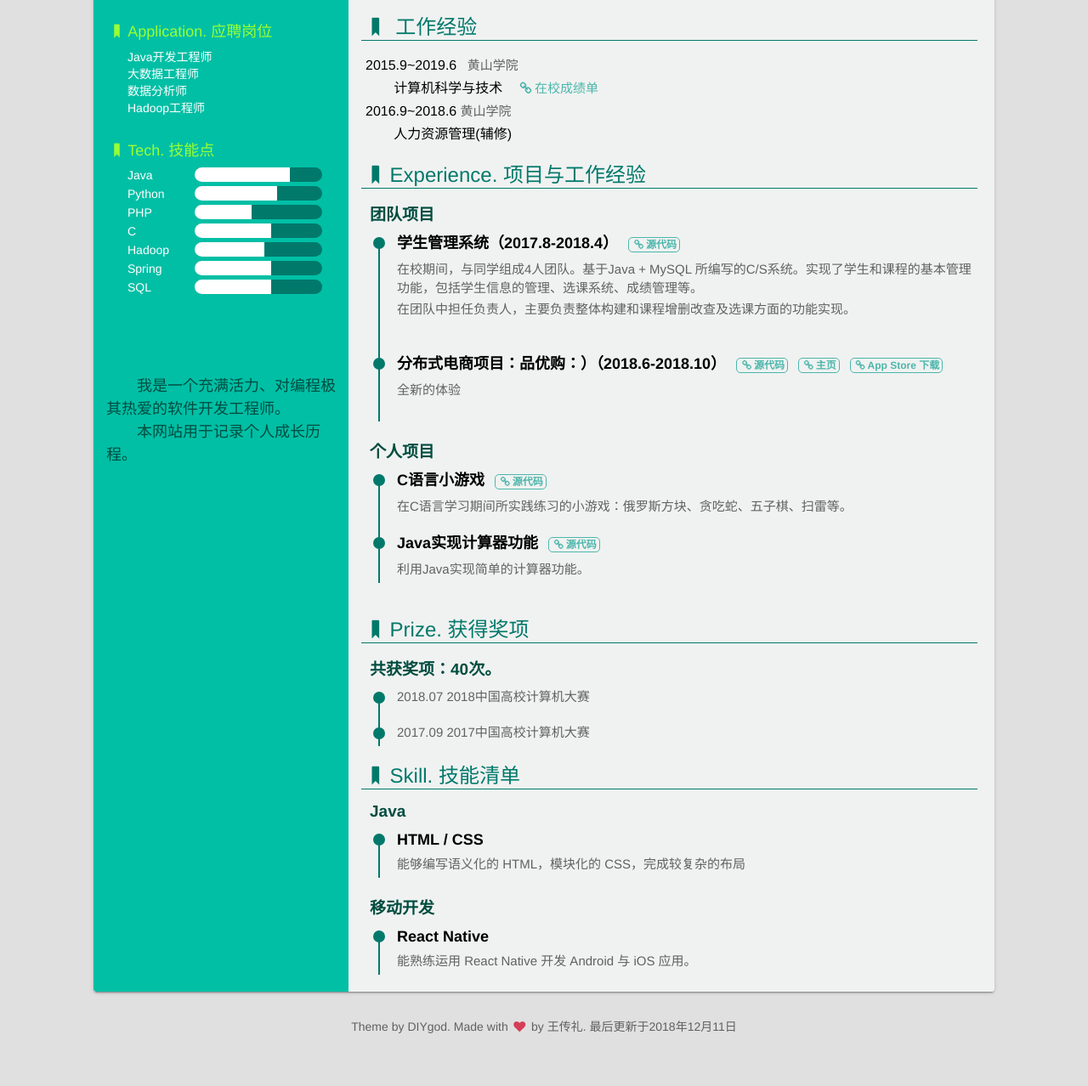
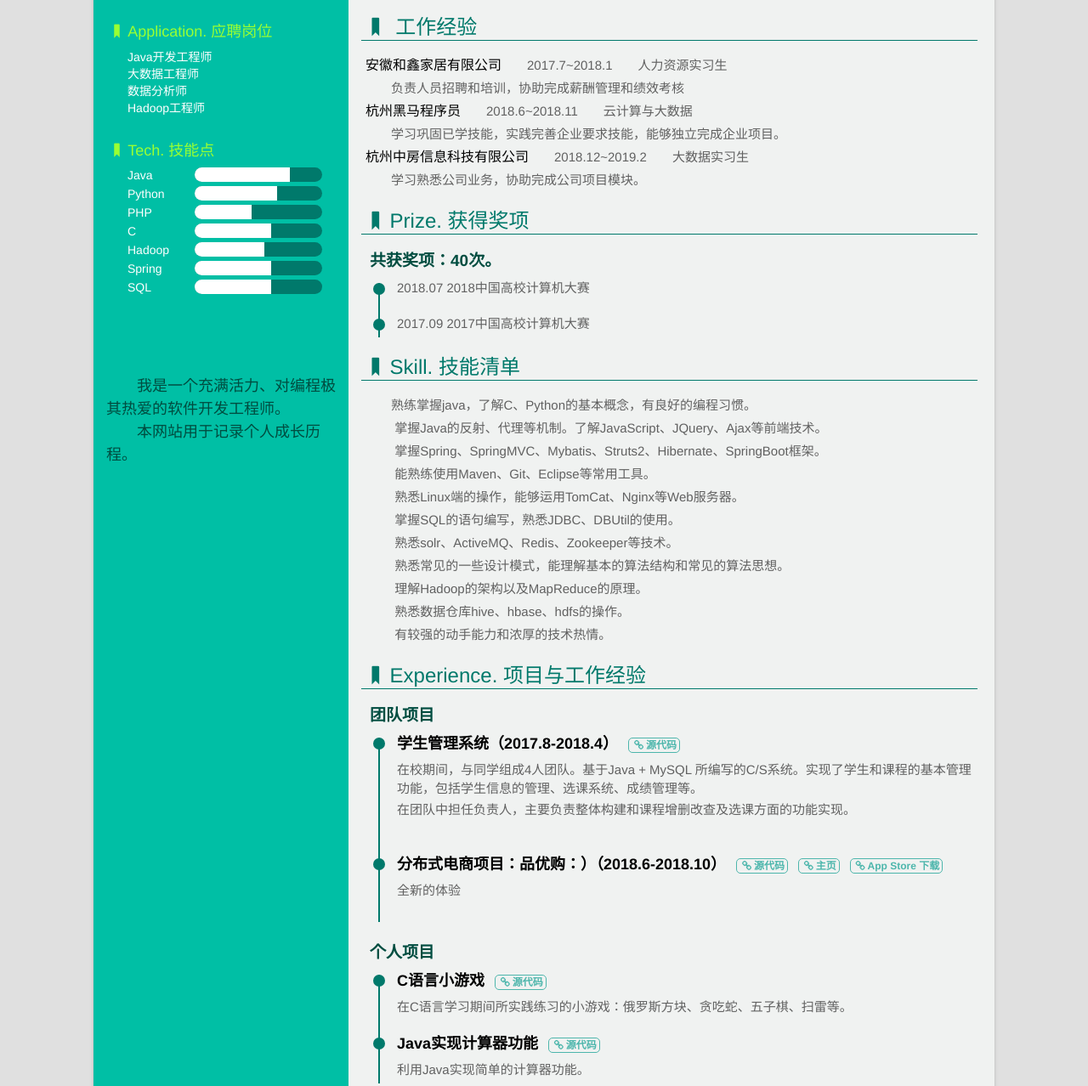
Before and after one commit to wangchuanli001/Resume, a website: page index.html in a window 1280 px wide. Shown: the part 430-1708 px from the top of the page at 85% size. Before the commit the page ends 1667 px from the top, so only its background shows below. Drawn offline with Linux system fonts and the light colour scheme.

Commit message:
Update index.html

```diff
--- a/index.html
+++ b/index.html
@@ -125,13 +125,11 @@
 		<dd><span>籍贯:</span> 皖阜阳&nbsp;&nbsp;&nbsp;&nbsp;&nbsp;&nbsp;&nbsp;&nbsp;&nbsp;&nbsp;&nbsp;<span>星座:</span> 金牛座</dd>
 		<dd><span>Blog:</span> <a href="https://www.cnblogs.com/null-/" target="_blank">博客园博客</a> | <a href="https://wangchuanli001.github.io/blog/" target="_blank">个人Blog</a></dd>
         <dd><span>GitHub:</span> <a href="https://github.com/wangchuanli001" target="_blank">wangchuanli</a></dd>
-
-
       </li>
 	  <li>
 		<dt><i class="icon-bookmark"></i> 教育信息</dt>
 		<dd><span>2015.9~2019.6</span>&nbsp;&nbsp;&nbsp;黄山学院</dd>
-		<dd>&nbsp;&nbsp;&nbsp;&nbsp;&nbsp;&nbsp;&nbsp;&nbsp;<span>计算机科学与技术</span>
+		<dd>&emsp;&emsp;<span>计算机科学与技术</span>
 			&nbsp;&nbsp;&nbsp;<a href="https://github.com/wangchuanli001/MyProjects/tree/master/TheStudentSystem" target="_blank"><i class="icon-link"></i>在校成绩单</a>
 		</dd>
 		<dd><span>2016.9~2018.6</span> 黄山学院</dd>
@@ -140,14 +138,45 @@
 
 	  <li>
 		<dt><i class="icon-bookmark"></i> 工作经验</dt>
-		<dd><span>2015.9~2019.6</span>&nbsp;&nbsp;&nbsp;黄山学院</dd>
-		<dd>&nbsp;&nbsp;&nbsp;&nbsp;&nbsp;&nbsp;&nbsp;&nbsp;<span>计算机科学与技术</span>
-			&nbsp;&nbsp;&nbsp;<a href="https://github.com/wangchuanli001/MyProjects/tree/master/TheStudentSystem" target="_blank"><i class="icon-link"></i>在校成绩单</a>
-		</dd>
-		<dd><span>2016.9~2018.6</span> 黄山学院</dd>
-		<dd>&nbsp;&nbsp;&nbsp;&nbsp;&nbsp;&nbsp;&nbsp;&nbsp;<span>人力资源管理(辅修)</span>
+		<dd><span>安徽和鑫家居有限公司</span>&emsp;&emsp;2017.7~2018.1&emsp;&emsp;人力资源实习生</dd>
+		<dd>&emsp;&emsp;负责人员招聘和培训，协助完成薪酬管理和绩效考核</dd>
+		<dd><span>杭州黑马程序员</span>&emsp;&emsp;2018.6~2018.11&emsp;&emsp;云计算与大数据</dd>
+		<dd>&emsp;&emsp;学习巩固已学技能，实践完善企业要求技能，能够独立完成企业项目。</dd>
+		<dd><span>杭州中房信息科技有限公司</span>&emsp;&emsp;2018.12~2019.2&emsp;&emsp;大数据实习生</dd>
+		<dd>&emsp;&emsp;学习熟悉公司业务，协助完成公司项目模块。</dd>
 	  </li>
+	  <li>
+        <dt><i class="icon-bookmark"></i>Prize. 获得奖项</dt>
+        <h3>共获奖项：40次。</h3>
+        <ul class="exp">
 
+          <li>
+            <div class="circle"></div>
+            <p>2018.07 2018中国高校计算机大赛</p>
+          </li>
+          <li>
+            <div class="circle"></div>
+            <p>2017.09 2017中国高校计算机大赛<a></a></p>
+          </li>
+        </ul>
+
+
+        <dt><i class="icon-bookmark"></i>Skill. 技能清单</dt>
+       <dd>
+		&emsp;&emsp;熟练掌握java，了解C、Python的基本概念，有良好的编程习惯。<br>&emsp;&emsp;
+		掌握Java的反射、代理等机制。了解JavaScript、JQuery、Ajax等前端技术。<br>&emsp;&emsp;
+		掌握Spring、SpringMVC、Mybatis、Struts2、Hibernate、SpringBoot框架。<br>&emsp;&emsp;
+		能熟练使用Maven、Git、Eclipse等常用工具。<br>&emsp;&emsp;
+		熟悉Linux端的操作，能够运用TomCat、Nginx等Web服务器。<br>&emsp;&emsp;
+		掌握SQL的语句编写，熟悉JDBC、DBUtil的使用。<br>&emsp;&emsp;
+		熟悉solr、ActiveMQ、Redis、Zookeeper等技术。<br>&emsp;&emsp;
+		熟悉常见的一些设计模式，能理解基本的算法结构和常见的算法思想。<br>&emsp;&emsp;
+		理解Hadoop的架构以及MapReduce的原理。<br>&emsp;&emsp;
+		熟悉数据仓库hive、hbase、hdfs的操作。<br>&emsp;&emsp;
+		有较强的动手能力和浓厚的技术热情。
+	   </dd>
+
+      </li>
       <li>
         <dt><i class="icon-bookmark"></i>Experience. 项目与工作经验</dt>
         <h3>团队项目</h3>
@@ -198,44 +227,7 @@
           </li>
         </ul>
       </li>
-      <li>
-        <dt><i class="icon-bookmark"></i>Prize. 获得奖项</dt>
-        <h3>共获奖项：40次。</h3>
-        <ul class="exp">
 
-          <li>
-            <div class="circle"></div>
-            <p>2018.07 2018中国高校计算机大赛</p>
-          </li>
-          <li>
-            <div class="circle"></div>
-            <p>2017.09 2017中国高校计算机大赛<a></a></p>
-          </li>
-
-        </ul>
-
-
-        <dt><i class="icon-bookmark"></i>Skill. 技能清单</dt>
-        <h3>Java</h3>
-        <ul class="exp">
-          <li>
-            <div class="circle"></div>
-            <h4>HTML / CSS</h4>
-            <p>能够编写语义化的 HTML，模块化的 CSS，完成较复杂的布局</p>
-          </li>
-
-        </ul>
-        <h3>移动开发</h3>
-        <ul class="exp">
-          <li>
-            <div class="circle"></div>
-            <h4>React Native</h4>
-            <p>能熟练运用 React Native 开发 Android 与 iOS 应用。</p>
-          </li>
-
-        </ul>
-
-      </li>
     </ul>
   </div>
 </div>
```
